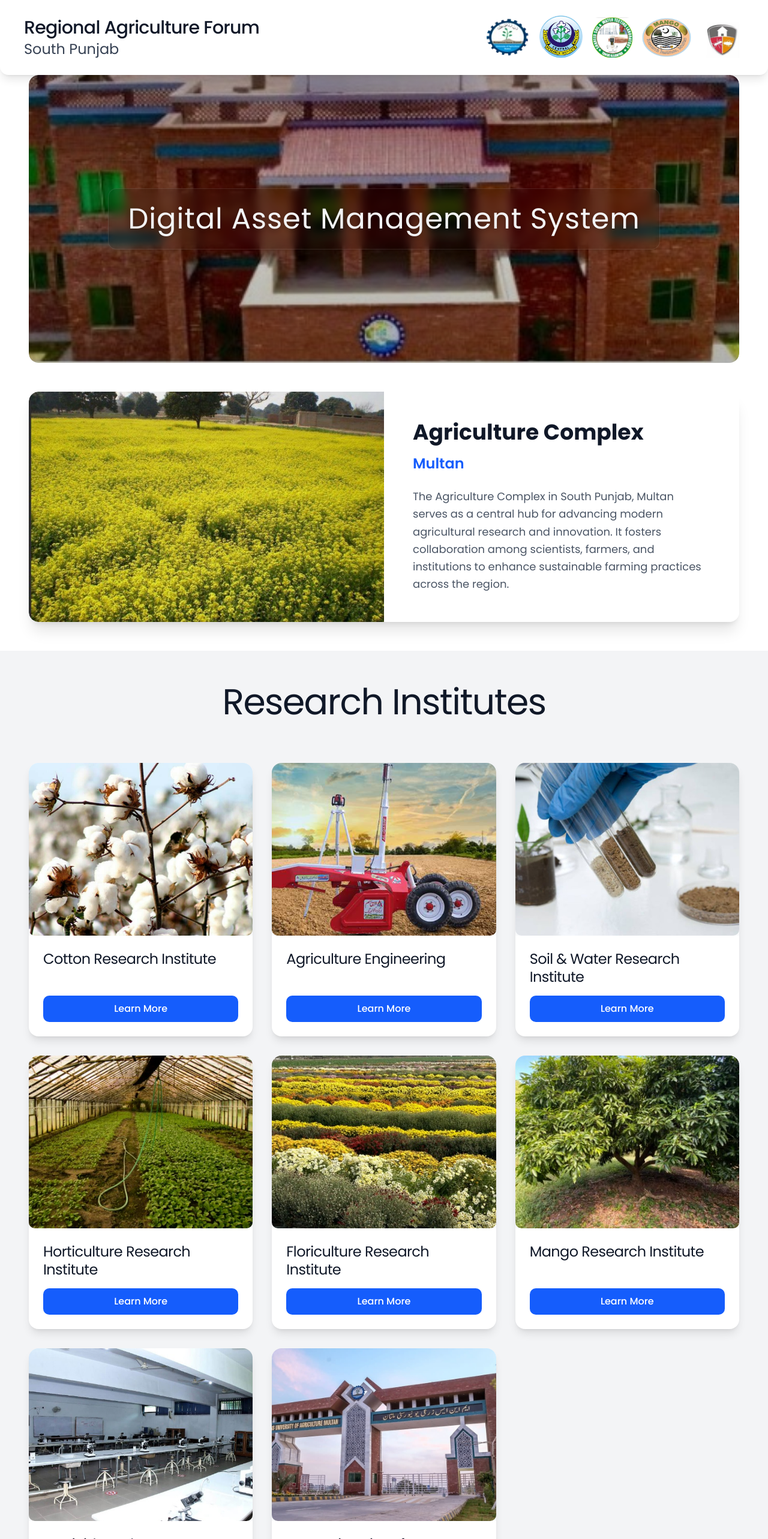
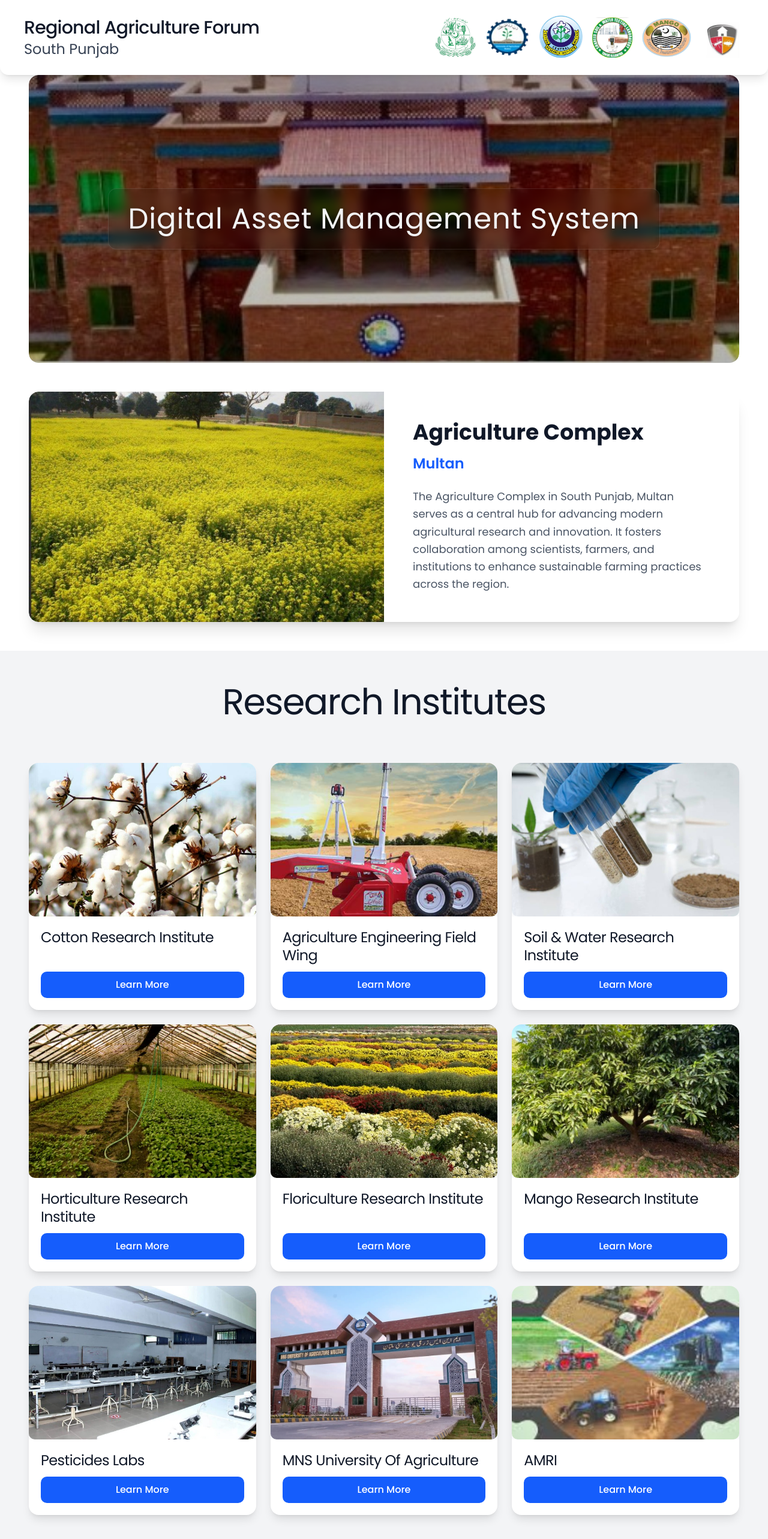
Before and after one commit to TahseenTariq/agri-complex, a Next.js app: page / in a window 1280 px wide. Shown: the top 2566 px of the page at 60% size. Built offline with nearby package versions, Linux system fonts and the light colour scheme.

Commit message:
Refine UI asset updates

```diff
--- a/app/cotton-institute/page.tsx
+++ b/app/cotton-institute/page.tsx
@@ -541,9 +541,9 @@ export default function CottonInstituteDashboard() {
                             cy="50%"
                             labelLine={false}
                             label={({ name, percent }: any) => `${name}\n${(percent * 100).toFixed(0)}%`}
-                            outerRadius={95}
-                            innerRadius={35}
-                            fill="#8884d8"
+                            outerRadius={115}
+                            innerRadius={55}
+                            fill="#16a34a"
                             dataKey="value"
                             animationBegin={0}
                             animationDuration={800}
--- a/app/mns-data/page.tsx
+++ b/app/mns-data/page.tsx
@@ -447,8 +447,19 @@ export default function MnsDataPage() {
                 <p className="text-2xl sm:text-3xl font-bold text-gray-900">{farmMachinery.length}</p>
               </div>
               <div className="w-12 h-12 bg-green-200 rounded-lg flex items-center justify-center">
-                <svg className="w-6 h-6 text-green-600" fill="none" stroke="currentColor" viewBox="0 0 24 24">
-                  <path strokeLinecap="round" strokeLinejoin="round" strokeWidth={2} d="M10 20l4-16m4 4l4 4-4 4M6 16l-4-4 4-4" />
+                <svg className="w-7 h-7 text-green-600" fill="none" stroke="currentColor" viewBox="0 0 24 24">
+                  <path
+                    strokeLinecap="round"
+                    strokeLinejoin="round"
+                    strokeWidth={1.8}
+                    d="M10.343 3.94c.09-.54.56-.94 1.11-.94h1.094c.55 0 1.02.4 1.11.94l.149.894a1.125 1.125 0 001.64.79l.805-.46a1.125 1.125 0 011.45.372l.548.95c.275.476.18 1.08-.223 1.45l-.67.62c-.4.37-.45.98-.11 1.42l.53.69c.33.43.38 1.03.12 1.5l-.51.88c-.26.46-.78.7-1.29.59l-.936-.21c-.53-.12-1.07.16-1.25.68l-.29.86c-.17.52-.66.86-1.2.86h-1.094c-.55 0-1.02-.34-1.11-.86l-.149-.894a1.125 1.125 0 00-1.64-.79l-.805.46a1.125 1.125 0 01-1.45-.372l-.548-.95c-.275-.476-.18-1.08.223-1.45l.67-.62c.4-.37.45-.98.11-1.42l-.53-.69a1.125 1.125 0 01-.12-1.5l.51-.88c.26-.46.78-.7 1.29-.59l.936.21c.53.12 1.07-.16 1.25-.68l.29-.86z"
+                  />
+                  <path
+                    strokeLinecap="round"
+                    strokeLinejoin="round"
+                    strokeWidth={1.8}
+                    d="M15 12a3 3 0 11-6 0 3 3 0 016 0z"
+                  />
                 </svg>
               </div>
             </div>
@@ -485,15 +496,15 @@ export default function MnsDataPage() {
 
         {/* Department Info Section */}
         {department && (
-          <div className="bg-gradient-to-br from-blue-50 to-indigo-50 rounded-xl shadow-lg p-4 sm:p-6 md:p-8 mb-6 sm:mb-8 border border-blue-100">
-            <h2 className="text-lg sm:text-xl md:text-2xl font-semibold text-gray-900 mb-4 sm:mb-6 flex items-center gap-2">
+          <div className="bg-gradient-to-br from-blue-50 to-indigo-50 rounded-xl shadow-lg p-3 sm:p-5 md:p-6 mb-6 sm:mb-8 border border-blue-100">
+            <h2 className="text-lg sm:text-xl md:text-2xl font-semibold text-gray-900 mb-3 sm:mb-5 flex items-center gap-2">
               <svg className="w-5 h-5 sm:w-6 sm:h-6 text-blue-600 flex-shrink-0" fill="none" stroke="currentColor" viewBox="0 0 24 24">
                 <path strokeLinecap="round" strokeLinejoin="round" strokeWidth={2} d="M19 21V5a2 2 0 00-2-2H7a2 2 0 00-2 2v16m14 0h2m-2 0h-5m-9 0H3m2 0h5M9 7h1m-1 4h1m4-4h1m-1 4h1m-5 10v-5a1 1 0 011-1h2a1 1 0 011 1v5m-4 0h4" />
               </svg>
               <span>Department Information</span>
             </h2>
-            <div className="grid grid-cols-1 md:grid-cols-2 gap-4 sm:gap-6">
-              <div className="space-y-3">
+            <div className="grid grid-cols-1 md:grid-cols-2 gap-3 sm:gap-5">
+              <div className="space-y-2.5">
                 <div>
                   <p className="text-xs text-gray-500 uppercase tracking-wide mb-1">Department Name</p>
                   <p className="text-base font-medium text-gray-900">MNS Agriculture Engineering, Multan</p>
@@ -507,7 +518,7 @@ export default function MnsDataPage() {
                   <p className="text-base text-gray-700">{department.designation || "N/A"}</p>
                 </div>
               </div>
-              <div className="space-y-3">
+              <div className="space-y-2.5">
                 <div>
                   <p className="text-xs text-gray-500 uppercase tracking-wide mb-1">Address</p>
                   <p className="text-base text-gray-700">{department.address || "N/A"}</p>
--- a/main-page/FeatureData.tsx
+++ b/main-page/FeatureData.tsx
@@ -21,9 +21,9 @@ const cottons: Cotton[] = [
 
   {
     id: 1,
-    name: "Agriculture Engineering",
+    name: "Agriculture Engineering Field Wing",
     image: "/agri.jpg.png",
-    imageAlt: "Agriculture Engineering",
+    imageAlt: "Agriculture Engineering Field Wing",
   },
 
   {
@@ -63,6 +63,13 @@ const cottons: Cotton[] = [
     image: "/mns.png.jpg",
     imageAlt: "MNS University Of Agriculture",
   },
+
+  {
+    id: 9,
+    name: "AMRI",
+    image: "/amri.jpg.jpg",
+    imageAlt: "AMRI",
+  },
 ];
 
 export default function FeatureData() {
@@ -90,15 +97,15 @@ export default function FeatureData() {
         </div>
 
         {/* Grid Layout: 1 column on mobile, 2 on tablet, 3 on desktop */}
-        <div className="grid grid-cols-1 sm:grid-cols-2 lg:grid-cols-3 gap-4 sm:gap-6 md:gap-8">
+        <div className="grid grid-cols-1 sm:grid-cols-2 lg:grid-cols-3 gap-3 sm:gap-5 md:gap-6 justify-items-center">
           {cottons.map((cotton) => (
             <div
               key={cotton.id}
-              className="bg-white rounded-2xl shadow-lg overflow-hidden hover:shadow-2xl transition-all duration-300 transform hover:-translate-y-2 group flex flex-col"
+              className="w-full max-w-sm bg-white rounded-2xl shadow-lg overflow-hidden hover:shadow-2xl transition-all duration-300 transform hover:-translate-y-2 group flex flex-col"
             >
               {/* Institute Image */}
               <div
-                className="relative w-full h-48 sm:h-56 md:h-64 lg:h-72 bg-gray-50 overflow-hidden"
+                className="relative w-full h-44 sm:h-52 md:h-60 lg:h-64 bg-gray-50 overflow-hidden"
               >
                 <Image
                   src={cotton.image}
@@ -121,9 +128,9 @@ export default function FeatureData() {
               </div>
 
               {/* Card Content */}
-              <div className="p-4 sm:p-5 lg:p-6 flex flex-col flex-grow">
+              <div className="p-3 sm:p-4 lg:p-5 flex flex-col flex-grow">
                 {/* Institute Name */}
-                <h3 className="text-base sm:text-lg md:text-xl lg:text-2xl font-normal text-gray-900 leading-tight tracking-tight mb-4">
+                <h3 className="text-base sm:text-lg md:text-xl lg:text-2xl font-normal text-gray-900 leading-tight tracking-tight mb-3">
                   {cotton.name}
                 </h3>
 
--- a/main-page/Header.tsx
+++ b/main-page/Header.tsx
@@ -35,6 +35,16 @@ export default function Header() {
         <div className="flex flex-col sm:flex-row items-center sm:items-center justify-center sm:justify-between gap-2 sm:gap-4 w-full">
           {/* Logo Section - Top on mobile, Right on desktop */}
           <div className="flex items-center justify-center sm:justify-end gap-1 sm:gap-2 md:gap-2.5 lg:gap-3 xl:gap-4 flex-shrink-0 order-1 sm:order-2">
+            <div className="flex-shrink-0 relative h-7 w-7 sm:h-8 sm:w-8 md:h-[0.65in] md:w-[0.65in] lg:h-[0.7in] lg:w-[0.7in] xl:h-[0.75in] xl:w-[0.75in] transition-all duration-300 hover:scale-110 hover:brightness-110">
+              <Image
+                src="/logo6.png"
+                alt="South Punjab Government Logo 6"
+                fill
+                className="object-contain rounded-lg"
+                priority
+                unoptimized
+              />
+            </div>
             <div className="flex-shrink-0 relative h-7 w-7 sm:h-8 sm:w-8 md:h-[0.65in] md:w-[0.65in] lg:h-[0.7in] lg:w-[0.7in] xl:h-[0.75in] xl:w-[0.75in] transition-all duration-300 hover:scale-110 hover:brightness-110">
               <Image
                 src="/logo.png.png"
```
Also changed, not shown: public/amri.jpg.jpg (added), public/logo6.png (added).
